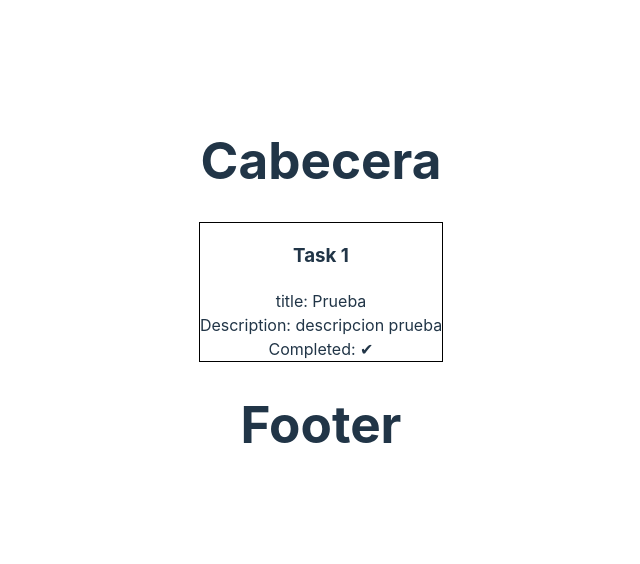
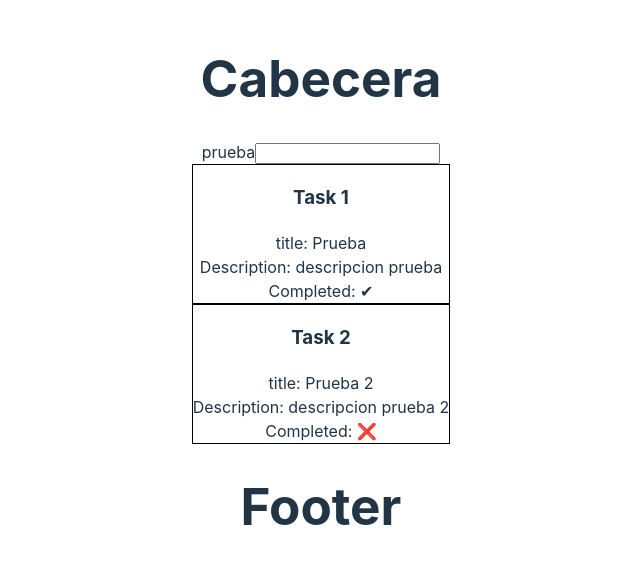
Before and after one commit to lllamas-debug/Curso-React-Dia-1, a React (Vite) app: page / in a window 1280 px wide. Shown: the part 108-672 px from the top of the page, without its empty margins (319-959 px from the left). Built offline with nearby package versions, Linux system fonts and the light colour scheme.

Commit message:
chore: completado SearchInput con refactor

```diff
--- a/src/App.tsx
+++ b/src/App.tsx
@@ -1,20 +1,34 @@
+import { useState } from 'react'
 import './App.css'
+import SearchInput from './components/Input/SearchInput'
 import Layout from './components/Layout/Layout'
-import TaskCard from './components/TaskCard/TaskCard'
+import TaskList from './components/Lists/TaskList'
 import { Task } from './types'
 
-function App() {
-  const taskData: Task = {
+const initialTasks: Task[] = [
+  {
     id: 1,
     title: 'Prueba',
     description: 'descripcion prueba',
     completed: true,
-  }
+  },
+  {
+    id: 2,
+    title: 'Prueba 2',
+    description: 'descripcion prueba 2',
+    completed: false,
+  },
+]
+
+function App() {
+  const [inputValue, setInputValue] = useState<string>('')
+
   return (
     <>
       <div>
         <Layout>
-          <TaskCard task={taskData} />
+          <SearchInput label="prueba" value={inputValue} onChange={(texto) => setInputValue(texto)} />
+          <TaskList tasks={initialTasks} filterText={inputValue} />
         </Layout>
       </div>
     </>
--- /dev/null
+++ b/src/components/Input/SearchInput.tsx
@@ -0,0 +1,18 @@
+import { FC } from 'react'
+
+interface SearchInputProps {
+  label: string
+  value: string
+  onChange: (value: string) => void
+}
+
+const SearchInput: FC<SearchInputProps> = (props) => {
+  return (
+    <div>
+      <label>{props.label}</label>
+      <input type="text" value={props.value} onChange={(e) => props.onChange(e.target.value)} />
+    </div>
+  )
+}
+
+export default SearchInput
--- /dev/null
+++ b/src/components/Lists/TaskList.tsx
@@ -0,0 +1,22 @@
+import React from 'react'
+import { Task } from '../../types'
+import TaskCard from '../TaskCard/TaskCard'
+
+interface TaskListProps {
+  tasks: Task[]
+  filterText: string
+}
+
+const TaskList: React.FC<TaskListProps> = ({ tasks, filterText }) => {
+  return (
+    <>
+      {tasks
+        .filter((task) => task.title.includes(filterText))
+        .map((task) => (
+          <TaskCard key={`task-${task.id}`} task={task} />
+        ))}
+    </>
+  )
+}
+
+export default TaskList
```
